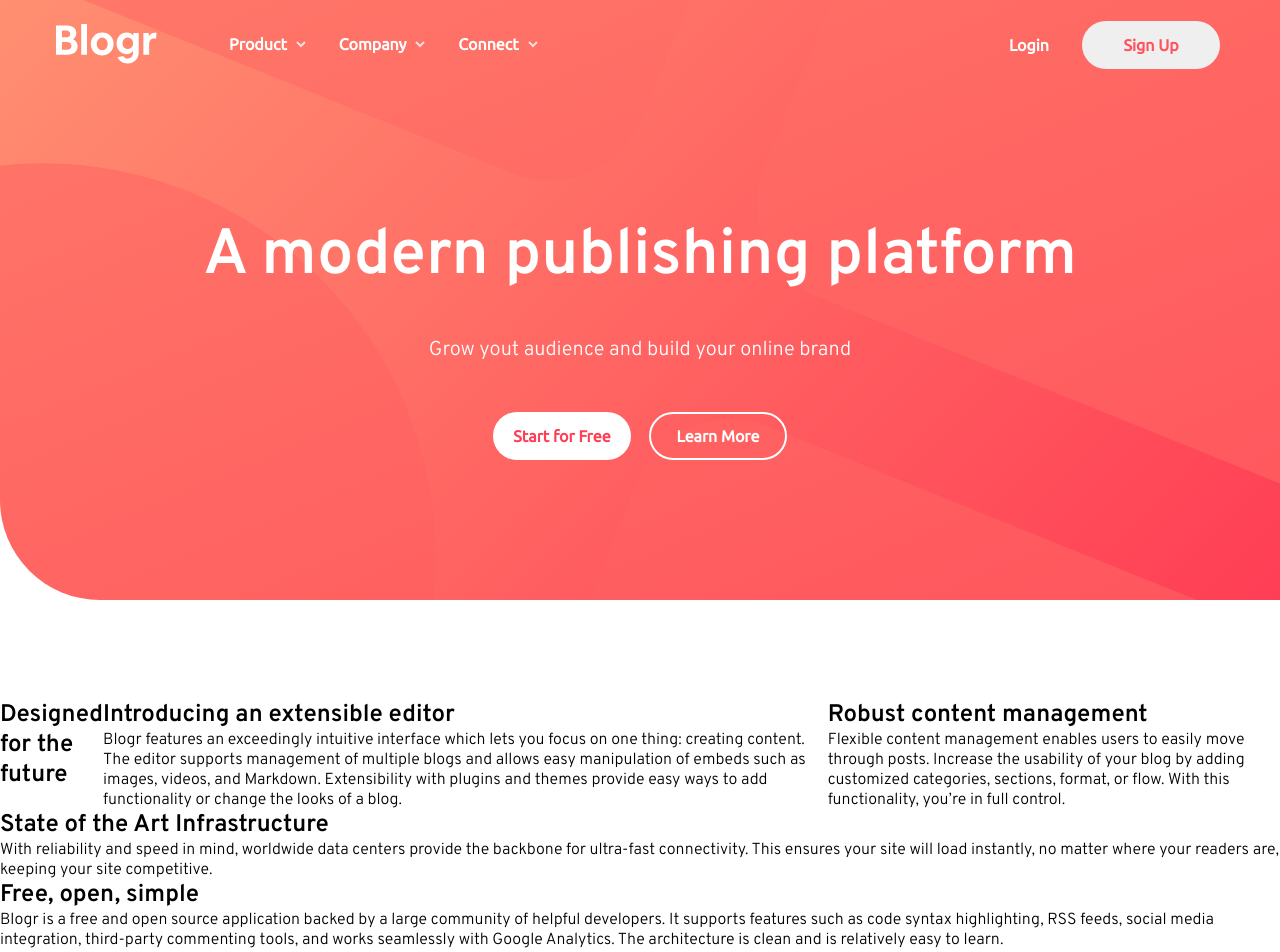
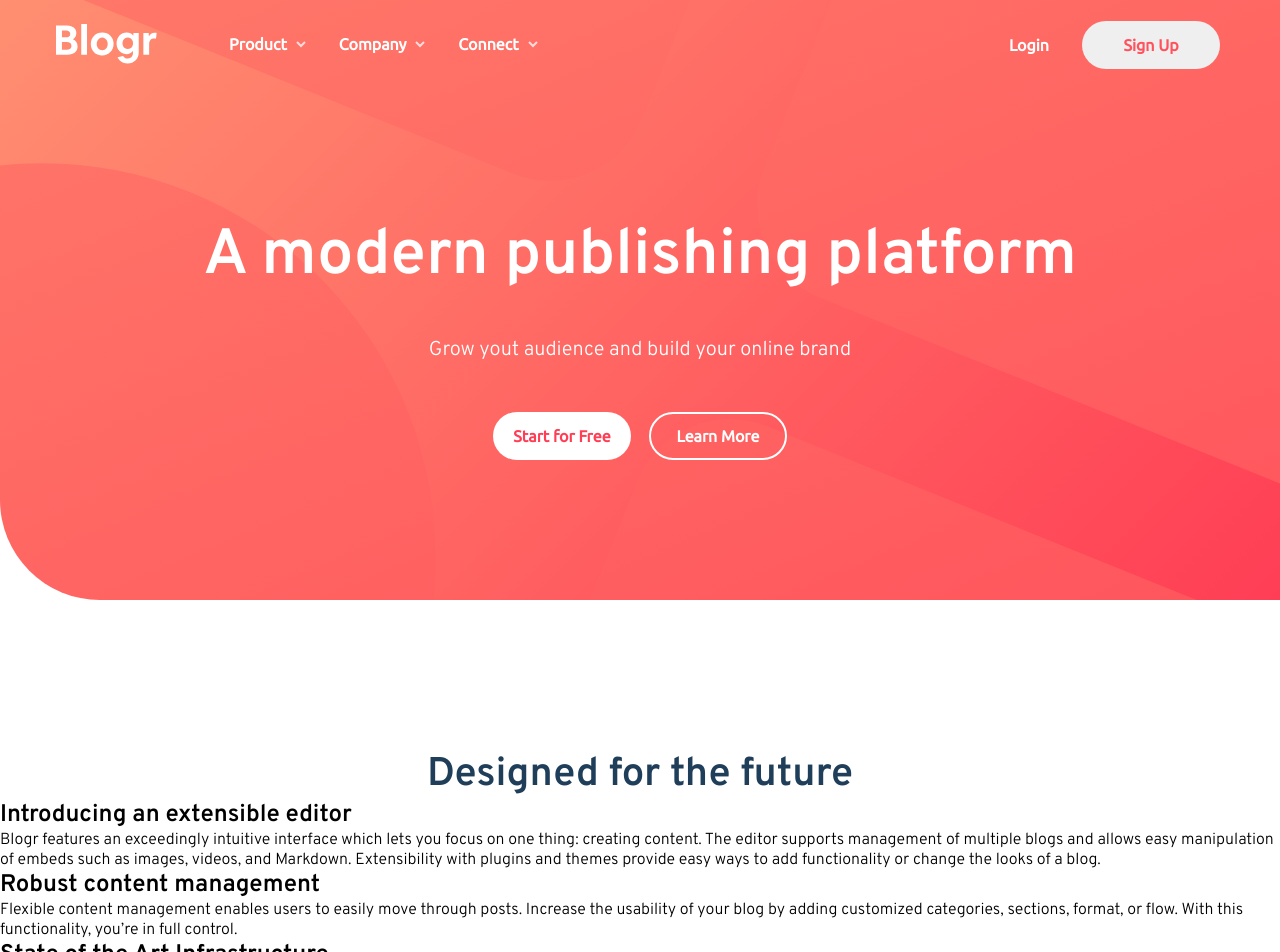
Before and after one commit to AndrioC/blogr-landing-page-challenge, a React (Create React App) app: page / in a window 1280 px wide. Shown: the top 952 px of the page. Built offline with nearby package versions, Linux system fonts and the light colour scheme; the HTML template or start-up script is replaced by a standard one.

Commit message:
Fixed background from second section

```diff
--- a/src/pages/Home/styles.ts
+++ b/src/pages/Home/styles.ts
@@ -20,10 +20,14 @@ export const Content = styled.div`
     width: 100%;
     margin-top: 100px;
 
-    @media(max-width: 900px){
-        section {
-            width: 100%;
-        }
+
+    section {
+        width: 100%;
+    }
+
+
+    @media(min-width: 901px){
+        margin-top: 150px;
     }
 
 
@@ -31,11 +35,11 @@ export const Content = styled.div`
 
 export const ContentFirstSection = styled.div`
     display: flex;
+    flex-direction: column;
+    align-items: center;
+    justify-content: center;
 
     @media(max-width: 900px){
-        flex-direction: column;
-        align-items: center;
-        justify-content: center;
 
         background: url(${imgBgSectionOne}) no-repeat;
         background-position: top 60px center;
@@ -97,6 +101,16 @@ export const ContentFirstSection = styled.div`
             }
         }
     }
+
+    @media(min-width: 901px){
+        .firstSection-first-block{
+            h1 {
+                font-size: 40px;
+                color: var(--blue-400);
+                font-weight: 600;
+            }
+        }
+    }
 `;
 
 export const ContentSecondSection = styled.div`
@@ -121,7 +135,7 @@ export const ContentSecondSection = styled.div`
             overflow: visible;
             background: url(${imgCirclesBgSectionTwo}) no-repeat, linear-gradient(135deg, var(--blue-950) 0%, var(--blue-100) 100%);
             background-position: bottom 180px center, 0 0;
-            background-size: 800px;
+            background-size: 800px, contain;
             border-radius: 0px 100px;
             z-index: 1;
             height: 624px;
@@ -171,6 +185,7 @@ export const ContentThirdSection = styled.div`
 
         .bg-computer-third-section{
             background: url(${imgComputerSectionThree}) no-repeat;
+            background-position: center;
             width: 100%;
             height: 360px;
         }
```
